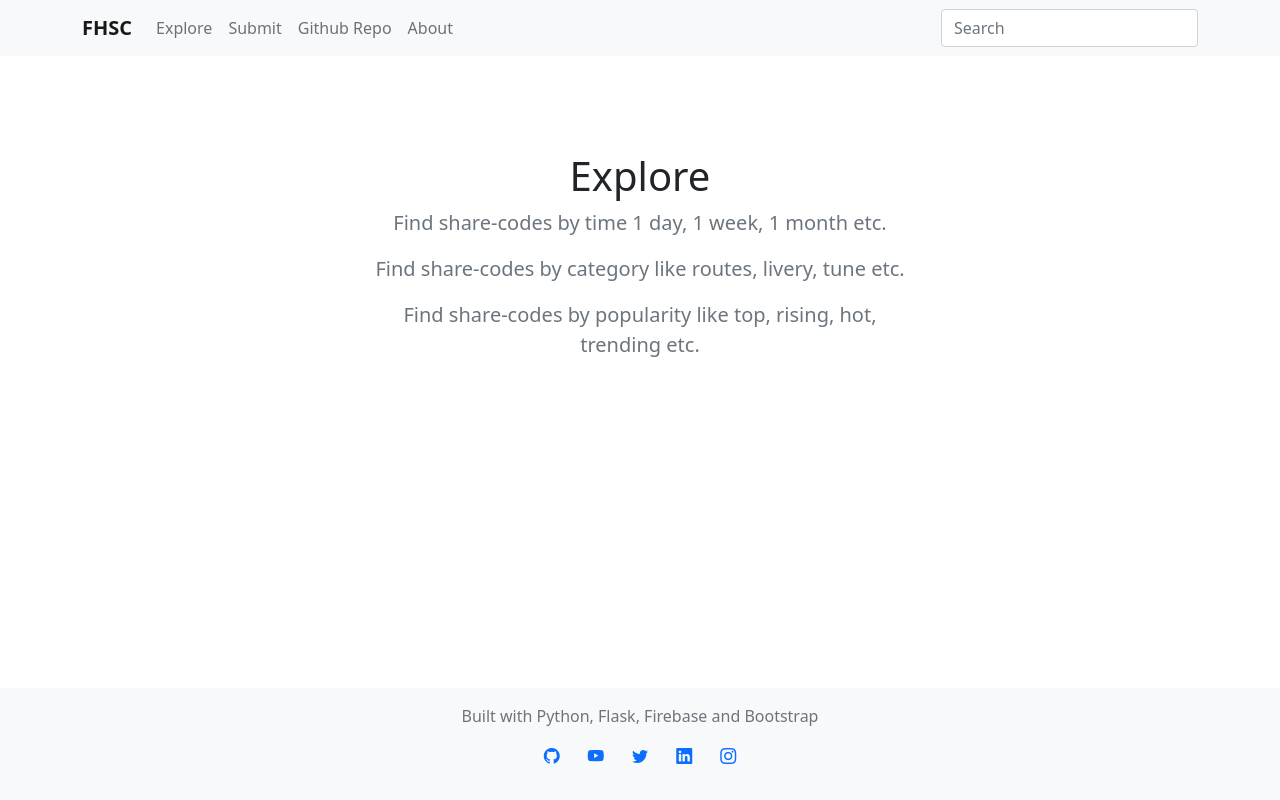
After one commit to sarathsajan/webapp-share-codes, a Flask app: template mysite/templates/explore.html in a window 1280 px wide. The commit adds this page. Run offline with Flask 2, Linux system fonts and the light colour scheme; the template is opened without the code that fills it, so the values that code supplies are empty; some libraries are stand-ins or nearby versions.

Commit message:
major update to the front end

```diff
--- a/mysite/templates/about.html
+++ b/mysite/templates/about.html
@@ -1,6 +1,8 @@
 {% extends 'layout.html' %}
 
 {% block body%}
-  <h1> About Us</h1>
-  <p>Lorem ipsum dolor sit amet consectetur, adipisicing elit. Similique maxime voluptate ut tempore obcaecati, ex sunt officia sequi aliquid nemo enim aut quos. Quisquam dolor nulla impedit vero adipisci voluptate!</p>
+  <div class="container">
+    <h1> About Us</h1>
+    <p>Lorem ipsum dolor sit amet consectetur, adipisicing elit. Similique maxime voluptate ut tempore obcaecati, ex sunt officia sequi aliquid nemo enim aut quos. Quisquam dolor nulla impedit vero adipisci voluptate!</p>
+  </div>
 {% endblock %}
--- /dev/null
+++ b/mysite/templates/explore.html
@@ -0,0 +1,40 @@
+{% extends 'layout.html' %}
+
+{% block body%}
+  <main>
+    <section class="py-5 text-center container">
+      <div class="row py-lg-5">
+        <div class="col-lg-6 col-md-8 mx-auto">
+          <h1 class="fw-light">Explore</h1>
+          <div class="lead text-muted">
+            <p>Find share-codes by time 1 day, 1 week, 1 month etc.</p>
+            <p>Find share-codes by category like routes, livery, tune etc.</p>
+            <p>Find share-codes by popularity like top, rising, hot, trending etc.</p>
+          </div>
+        </div>
+      </div>
+    </section>
+
+      <div class="container px-4 py-5" id="custom-cards">
+        <div class="row row-cols-lg-3 align-items-stretch g-4 py-5">
+          {% for item in share_codes_data %}
+          <a class="text-decoration-none" href="/code/{{ item['unique_id'] }}">
+            <div class="col">
+              <div class="card card-cover h-100 overflow-hidden text-white bg-dark rounded-5 shadow-lg" focusable="true" style="background-image: url('{{ item['preview_img_url'] }}');">
+                <div class="d-flex flex-column h-100 p-5 pb-3 text-white text-shadow-1">
+                  <h2 class="pt-5 mt-5 mb-4 display-6 lh-1 fw-bold">{{ item['title'] }}</h2>
+                  <ul class="d-flex list-unstyled mt-auto">
+                    <li class="d-flex align-items-center">
+                      <svg class="bi me-2" width="1em" height="1em"><use xlink:href="#calendar3"></use></svg>
+                      <small>{{ item['date'] }}</small>
+                    </li>
+                  </ul>
+                </div>
+              </div>
+            </div>
+          </a>
+          {% endfor %}
+        </div>
+      </div>
+  </main>
+{% endblock %}
--- a/mysite/templates/home.html
+++ b/mysite/templates/home.html
@@ -9,10 +9,10 @@
       <a href="/explore"><button type="button" class="btn btn-primary btn-lg px-4 me-sm-3">Explore</button></a>
     </div>
   </div>
-  <div style="max-height: 30vh;">
+  <div class="container">
     <div class="container px-5">
-      <img src="/static/images/fh4/{{rand_img_fh4}}" class="img-fluid border rounded-3 float-start shadow-lg mb-4" alt="Example image" width="500" height="500" loading="lazy">
-      <img src="/static/images/fh5/{{rand_img_fh5}}" class="img-fluid border rounded-3 float-end shadow-lg mb-4" alt="Example image" width="500" height="500" loading="lazy">
+      <img src="/static/images/fh4/{{rand_img_fh4}}" class="img-fluid border rounded-3 shadow-lg mb-4" alt="Example image" width="500" height="500" loading="lazy">
+      <img src="/static/images/fh5/{{rand_img_fh5}}" class="img-fluid border rounded-3 shadow-lg mb-4" alt="Example image" width="500" height="500" loading="lazy">
     </div>
   </div>
 </div>
--- /dev/null
+++ b/mysite/templates/includes/_footer.html
@@ -0,0 +1,12 @@
+<footer class="footer mt-auto py-3 bg-light">
+  <div class="container text-center">
+    <p><span class="text-muted">Built with Python, Flask, Firebase and Bootstrap</span></p>
+    <p>
+      <span><a href="https://github.com/sarathsajan" class="container text-decoration-none"><i class="bi-github"></i></a></span>
+      <span><a href="https://www.youtube.com/channel/UCIm5or7k0RwXyqRo9NQU-rg" class="container text-decoration-none"><i class="bi bi-youtube"></i></a></span>
+      <span><a href="https://twitter.com/sarath__sajan" class="container text-decoration-none"><i class="bi bi-twitter"></i></a></span>
+      <span><a href="https://www.linkedin.com/in/sarathsajan/" class="container text-decoration-none"><i class="bi bi-linkedin"></i></a></span>
+      <span><a href="https://www.instagram.com/sarathsajan_/" class="container text-decoration-none"><i class="bi bi-instagram"></i></a></span>
+    </p>
+  </div>
+</footer>
--- a/mysite/templates/includes/_navbar.html
+++ b/mysite/templates/includes/_navbar.html
@@ -1,4 +1,4 @@
-  <nav class="navbar navbar-expand-sm navbar-light bg-light" aria-label="Eighth navbar example">
+  <nav class="navbar navbar-expand-md navbar-light bg-light" aria-label="Eighth navbar example">
     <div class="container">
       <a class="navbar-brand" href="/"><strong>FHSC</strong></a>
       <button class="navbar-toggler" type="button" data-bs-toggle="collapse" data-bs-target="#navbarsExample07" aria-controls="navbarsExample07" aria-expanded="false" aria-label="Toggle navigation">
--- a/mysite/templates/layout.html
+++ b/mysite/templates/layout.html
@@ -5,14 +5,15 @@
     <meta http-equiv="X-UA-Compatible" content="IE=edge" />
     <meta name="viewport" content="width=device-width, initial-scale=1.0" />
     <link href="https://cdn.jsdelivr.net/npm/bootstrap@5.1.3/dist/css/bootstrap.min.css" rel="stylesheet" integrity="sha384-1BmE4kWBq78iYhFldvKuhfTAU6auU8tT94WrHftjDbrCEXSU1oBoqyl2QvZ6jIW3" crossorigin="anonymous"/>
+    <link rel="stylesheet" href="https://cdn.jsdelivr.net/npm/bootstrap-icons@1.7.2/font/bootstrap-icons.css">
     <script src="https://cdn.jsdelivr.net/npm/bootstrap@5.1.3/dist/js/bootstrap.bundle.min.js" integrity="sha384-ka7Sk0Gln4gmtz2MlQnikT1wXgYsOg+OMhuP+IlRH9sENBO0LRn5q+8nbTov4+1p" crossorigin="anonymous"></script>
+    <script src="/docs/5.1/dist/js/bootstrap.bundle.min.js" integrity="sha384-ka7Sk0Gln4gmtz2MlQnikT1wXgYsOg+OMhuP+IlRH9sENBO0LRn5q+8nbTov4+1p" crossorigin="anonymous"></script>
     <title>Forza Horizon share-codes</title>
   </head>
-  <body>
-    {%include 'includes/_navbar.html'%}
-    <div class="container">
-        {% block body%}
-        {% endblock %}
-    </div>
+  <body class="d-flex flex-column min-vh-100">
+    {% include 'includes/_navbar.html' %}
+    {% block body%}
+    {% endblock %}
   </body>
+  {% include 'includes/_footer.html' %}
 </html>
```
Also changed, not shown: mysite/templates/code.html (added, +30 -0 lines), 1 other file.
